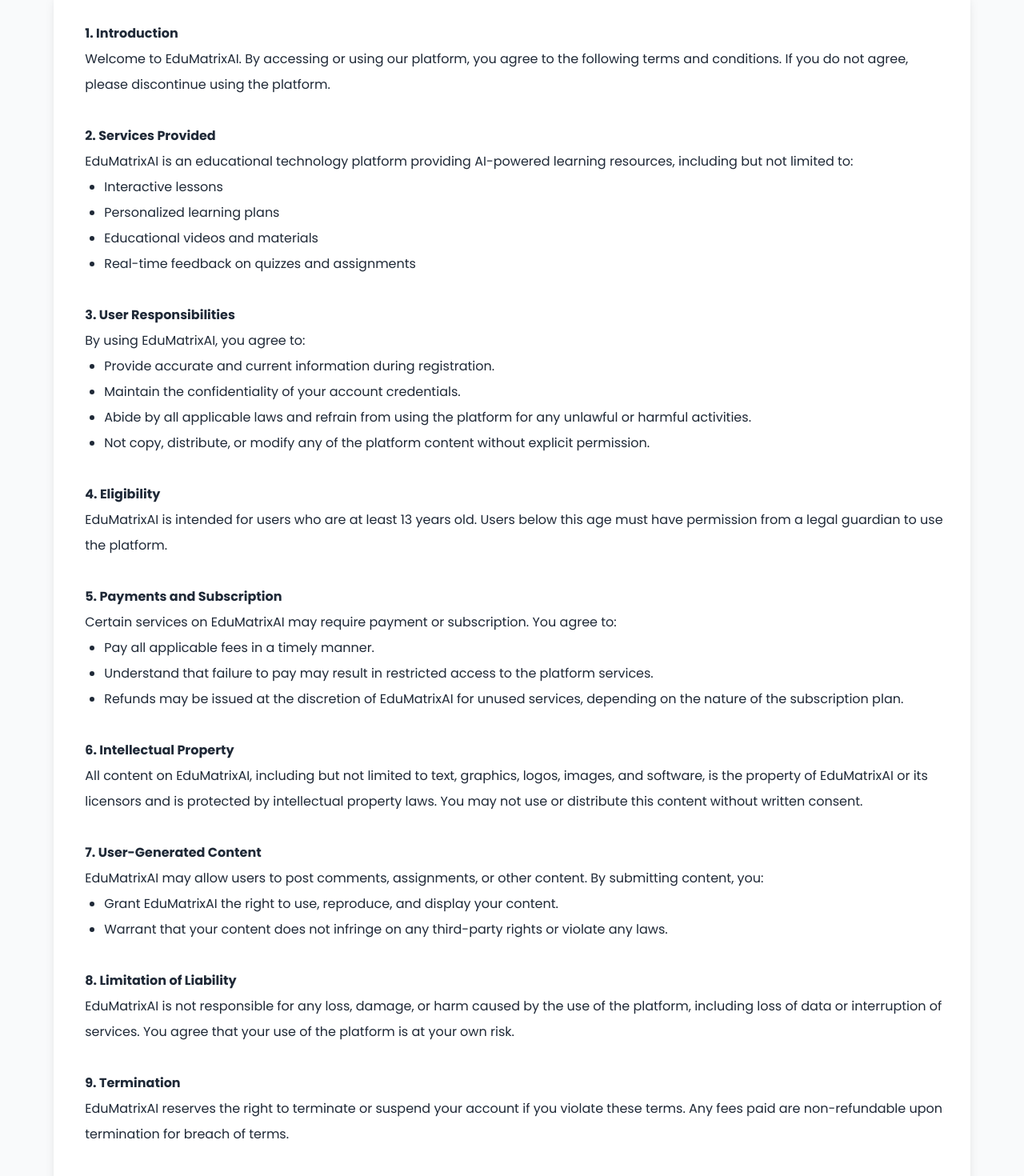
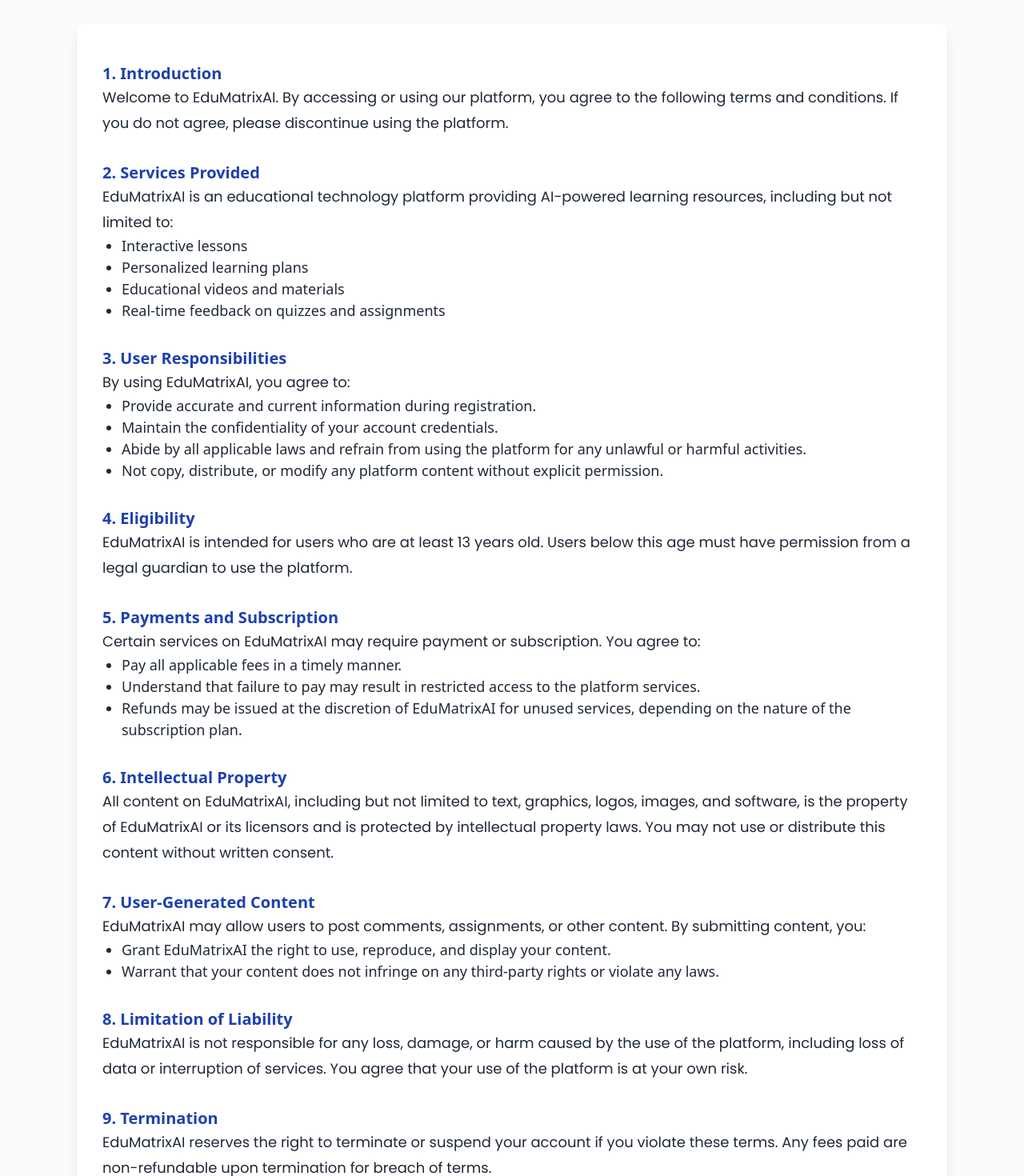
Before and after one commit to Darshan172003/EduMatrixAI, a Next.js app in the folder client/: page /policy in a window 1280 px wide. Shown: the part 202-1672 px from the top of the page at 80% size. Built offline with nearby package versions, Linux system fonts and the light colour scheme; no server answers.

Commit message:
Refactor About component and update content in Hero component

```diff
--- a/client/app/about/About.tsx
+++ b/client/app/about/About.tsx
@@ -3,61 +3,44 @@ import { styles } from "../styles/style";
 
 const About = () => {
   return (
-    <div className="text-black dark:text-white">
+    <div className="text-black dark:text-white bg-gray-50 dark:bg-gray-900 py-10">
+      <div className="w-[95%] 800px:w-[85%] m-auto text-center">
+        <h1 className={`${styles.title} 800px:!text-[45px] text-4xl font-bold`}>
+          What is <span className="text-transparent bg-clip-text bg-gradient-to-r from-blue-500 to-green-500">EduMatrixAI?</span>
+        </h1>
+        <br />
+        <p className="text-[18px] font-Poppins leading-8 text-gray-800 dark:text-gray-300">
+          Are you ready to take your programming skills to the next level? Look no further than EduMatrixAI, the premier programming community dedicated to helping new programmers achieve their goals and reach their full potential.
+        </p>
+      </div>
       <br />
-      <h1 className={`${styles.title} 800px:!text-[45px]`}>
-        What is <span className="text-gradient">EduMatrixAI?</span>
-      </h1>
 
-      <br />
-      <div className="w-[95%] 800px:w-[85%] m-auto">
-        <p className="text-[18px] font-Poppins">
-          Are you ready to take your programming skills to the next level? Look
-          no further than EduMatrixAI, the premier programming community dedicated
-          to helping new programmers achieve their goals and reach their full
-          potential.
-          <br />
-          <br />
-          As the founder and CEO of EduMatrixAI, I know firsthand the challenges
-          that come with learning and growing in the programming industry.
-          That&apos;s why I created EduMatrixAI &ndash; to provide new programmers
-          with the resources and support they need to succeed.
-          <br />
-          <br />
-          Our YouTube channel is a treasure trove of informative videos on
-          everything from programming basics to advanced techniques. But that&apos;s
-          just the beginning. Our affordable courses are designed to give you
-          the high-quality education you need to succeed in the industry,
-          without breaking the bank.
-          <br />
-          <br />
-          At EduMatrixAI, we believe that price should never be a barrier to
-          achieving your dreams. That&apos;s why our courses are priced low
-          &ndash; so that anyone, regardless of their financial situation, can
-          access the tools and knowledge they need to succeed.
-          <br />
-          <br />
-          But EduMatrixAI is more than just a community &ndash; we&apos;re a
-          family. Our supportive community of like-minded individuals is here
-          to help you every step of the way, whether you&apos;re just starting
-          out or looking to take your skills to the next level.
-          <br />
-          <br />
-          With EduMatrixAI by your side, there&apos;s nothing standing between you
-          and your dream job. Our courses and community will provide you with
-          the guidance, support, and motivation you need to unleash your full
-          potential and become a skilled programmer.
-          <br />
-          <br />
-          So what are you waiting for? Join the EduMatrixAI family today and let&apos;s
-          conquer the programming industry together! With our affordable
-          courses, informative videos, and supportive community, the sky&apos;s
-          the limit.
+      <div className="w-[95%] 800px:w-[70%] m-auto text-left">
+        <p className="text-[18px] font-Poppins leading-8 text-gray-800 dark:text-gray-300">
+          As the founder and CEO of EduMatrixAI, I know firsthand the challenges that come with learning and growing in the programming industry. That&apos;s why I created EduMatrixAI &ndash; to provide new programmers with the resources and support they need to succeed.
         </p>
         <br />
+        <p className="text-[18px] font-Poppins leading-8 text-gray-800 dark:text-gray-300">
+          Our YouTube channel is a treasure trove of informative videos on everything from programming basics to advanced techniques. But that&apos;s just the beginning. Our affordable courses are designed to give you the high-quality education you need to succeed in the industry, without breaking the bank.
+        </p>
         <br />
+        <p className="text-[18px] font-Poppins leading-8 text-gray-800 dark:text-gray-300">
+          At EduMatrixAI, we believe that price should never be a barrier to achieving your dreams. That&apos;s why our courses are priced low &ndash; so that anyone, regardless of their financial situation, can access the tools and knowledge they need to succeed.
+        </p>
         <br />
+        <p className="text-[18px] font-Poppins leading-8 text-gray-800 dark:text-gray-300">
+          But EduMatrixAI is more than just a community &ndash; we&apos;re a family. Our supportive community of like-minded individuals is here to help you every step of the way, whether you&apos;re just starting out or looking to take your skills to the next level.
+        </p>
+        <br />
+        <p className="text-[18px] font-Poppins leading-8 text-gray-800 dark:text-gray-300">
+          With EduMatrixAI by your side, there&apos;s nothing standing between you and your dream job. Our courses and community will provide you with the guidance, support, and motivation you need to unleash your full potential and become a skilled programmer.
+        </p>
+        <br />
+        <p className="text-[18px] font-Poppins leading-8 text-gray-800 dark:text-gray-300">
+          So what are you waiting for? Join the EduMatrixAI family today and let&apos;s conquer the programming industry together! With our affordable courses, informative videos, and supportive community, the sky&apos;s the limit.
+        </p>
       </div>
+      <br />
     </div>
   );
 };
--- a/client/app/policy/Policy.tsx
+++ b/client/app/policy/Policy.tsx
@@ -5,94 +5,105 @@ type Props = {};
 
 const Policy = (props: Props) => {
   return (
-    <div className="bg-gray-50 dark:bg-gray-900 min-h-screen">
-      <div className="w-[95%] 800px:w-[92%] m-auto py-8 text-black dark:text-white px-4">
-        <h1 className={`${styles.title} text-start pt-2 text-3xl font-bold text-blue-800 dark:text-blue-400`}>
-          Platform Terms and Conditions
+    <div className="bg-gray-50 dark:bg-gray-900 min-h-screen py-10">
+      <div className="w-[95%] 800px:w-[85%] m-auto">
+        <h1 className={`${styles.title} text-4xl font-bold text-center`}>
+          Platform <span className="text-transparent bg-clip-text bg-gradient-to-r from-blue-500 to-green-500">Terms and Conditions</span>
         </h1>
 
-        <div className="mt-6 bg-white dark:bg-gray-800 p-6 rounded-lg shadow-lg">
-          <ul style={{ listStyle: "unset", marginLeft: "15px" }}>
-            <p className="py-4 text-[16px] font-Poppins leading-8 whitespace-pre-line text-gray-800 dark:text-gray-300">
-              <strong>1. Introduction</strong>
         <br />
+        <div className="mt-8 bg-white dark:bg-gray-800 p-8 rounded-lg shadow-lg">
+          <ul className="list-none">
+            <li className="py-4">
+              <h2 className="text-xl font-semibold text-blue-800 dark:text-blue-400">1. Introduction</h2>
+              <p className="text-[18px] font-Poppins leading-8 text-gray-800 dark:text-gray-300">
                 Welcome to EduMatrixAI. By accessing or using our platform, you agree to the following terms and conditions. If you do not agree, please discontinue using the platform.
               </p>
+            </li>
 
-            <p className="py-4 text-[16px] font-Poppins leading-8 whitespace-pre-line text-gray-800 dark:text-gray-300">
-              <strong>2. Services Provided</strong>
-              <br />
+            <li className="py-4">
+              <h2 className="text-xl font-semibold text-blue-800 dark:text-blue-400">2. Services Provided</h2>
+              <p className="text-[18px] font-Poppins leading-8 text-gray-800 dark:text-gray-300">
                 EduMatrixAI is an educational technology platform providing AI-powered learning resources, including but not limited to:
-              <ul className="ml-6 list-disc">
+              </p>
+              <ul className="ml-6 list-disc text-[18px] text-gray-800 dark:text-gray-300">
                 <li>Interactive lessons</li>
                 <li>Personalized learning plans</li>
                 <li>Educational videos and materials</li>
                 <li>Real-time feedback on quizzes and assignments</li>
               </ul>
+            </li>
+
+            <li className="py-4">
+              <h2 className="text-xl font-semibold text-blue-800 dark:text-blue-400">3. User Responsibilities</h2>
+              <p className="text-[18px] font-Poppins leading-8 text-gray-800 dark:text-gray-300">
+                By using EduMatrixAI, you agree to:
               </p>
-
-            <p className="py-4 text-[16px] font-Poppins leading-8 whitespace-pre-line text-gray-800 dark:text-gray-300">
-              <strong>3. User Responsibilities</strong>
-              <br />
-              By using EduMatrixAI, you agree to:
-              <ul className="ml-6 list-disc">
+              <ul className="ml-6 list-disc text-[18px] text-gray-800 dark:text-gray-300">
                 <li>Provide accurate and current information during registration.</li>
                 <li>Maintain the confidentiality of your account credentials.</li>
                 <li>Abide by all applicable laws and refrain from using the platform for any unlawful or harmful activities.</li>
-                <li>Not copy, distribute, or modify any of the platform content without explicit permission.</li>
+                <li>Not copy, distribute, or modify any platform content without explicit permission.</li>
               </ul>
-            </p>
+            </li>
 
-            <p className="py-4 text-[16px] font-Poppins leading-8 whitespace-pre-line text-gray-800 dark:text-gray-300">
-              <strong>4. Eligibility</strong>
-              <br />
+            <li className="py-4">
+              <h2 className="text-xl font-semibold text-blue-800 dark:text-blue-400">4. Eligibility</h2>
+              <p className="text-[18px] font-Poppins leading-8 text-gray-800 dark:text-gray-300">
                 EduMatrixAI is intended for users who are at least 13 years old. Users below this age must have permission from a legal guardian to use the platform.
               </p>
+            </li>
 
-            <p className="py-4 text-[16px] font-Poppins leading-8 whitespace-pre-line text-gray-800 dark:text-gray-300">
-              <strong>5. Payments and Subscription</strong>
-              <br />
+            <li className="py-4">
+              <h2 className="text-xl font-semibold text-blue-800 dark:text-blue-400">5. Payments and Subscription</h2>
+              <p className="text-[18px] font-Poppins leading-8 text-gray-800 dark:text-gray-300">
                 Certain services on EduMatrixAI may require payment or subscription. You agree to:
-              <ul className="ml-6 list-disc">
+              </p>
+              <ul className="ml-6 list-disc text-[18px] text-gray-800 dark:text-gray-300">
                 <li>Pay all applicable fees in a timely manner.</li>
                 <li>Understand that failure to pay may result in restricted access to the platform services.</li>
                 <li>Refunds may be issued at the discretion of EduMatrixAI for unused services, depending on the nature of the subscription plan.</li>
               </ul>
-            </p>
+            </li>
 
-            <p className="py-4 text-[16px] font-Poppins leading-8 whitespace-pre-line text-gray-800 dark:text-gray-300">
-              <strong>6. Intellectual Property</strong>
-              <br />
+            <li className="py-4">
+              <h2 className="text-xl font-semibold text-blue-800 dark:text-blue-400">6. Intellectual Property</h2>
+              <p className="text-[18px] font-Poppins leading-8 text-gray-800 dark:text-gray-300">
                 All content on EduMatrixAI, including but not limited to text, graphics, logos, images, and software, is the property of EduMatrixAI or its licensors and is protected by intellectual property laws. You may not use or distribute this content without written consent.
               </p>
+            </li>
 
-            <p className="py-4 text-[16px] font-Poppins leading-8 whitespace-pre-line text-gray-800 dark:text-gray-300">
-              <strong>7. User-Generated Content</strong>
-              <br />
+            <li className="py-4">
+              <h2 className="text-xl font-semibold text-blue-800 dark:text-blue-400">7. User-Generated Content</h2>
+              <p className="text-[18px] font-Poppins leading-8 text-gray-800 dark:text-gray-300">
                 EduMatrixAI may allow users to post comments, assignments, or other content. By submitting content, you:
-              <ul className="ml-6 list-disc">
+              </p>
+              <ul className="ml-6 list-disc text-[18px] text-gray-800 dark:text-gray-300">
                 <li>Grant EduMatrixAI the right to use, reproduce, and display your content.</li>
                 <li>Warrant that your content does not infringe on any third-party rights or violate any laws.</li>
               </ul>
-            </p>
+            </li>
 
-            <p className="py-4 text-[16px] font-Poppins leading-8 whitespace-pre-line text-gray-800 dark:text-gray-300">
-              <strong>8. Limitation of Liability</strong>
-              <br />
+            <li className="py-4">
+              <h2 className="text-xl font-semibold text-blue-800 dark:text-blue-400">8. Limitation of Liability</h2>
+              <p className="text-[18px] font-Poppins leading-8 text-gray-800 dark:text-gray-300">
                 EduMatrixAI is not responsible for any loss, damage, or harm caused by the use of the platform, including loss of data or interruption of services. You agree that your use of the platform is at your own risk.
               </p>
+            </li>
 
-            <p className="py-4 text-[16px] font-Poppins leading-8 whitespace-pre-line text-gray-800 dark:text-gray-300">
-              <strong>9. Termination</strong>
-              <br />
+            <li className="py-4">
+              <h2 className="text-xl font-semibold text-blue-800 dark:text-blue-400">9. Termination</h2>
+              <p className="text-[18px] font-Poppins leading-8 text-gray-800 dark:text-gray-300">
                 EduMatrixAI reserves the right to terminate or suspend your account if you violate these terms. Any fees paid are non-refundable upon termination for breach of terms.
               </p>
+            </li>
 
-            <p className="py-4 text-[16px] font-Poppins leading-8 whitespace-pre-line text-gray-800 dark:text-gray-300">
-              <strong>10. Changes to Terms</strong>
-              <br />
+            <li className="py-4">
+              <h2 className="text-xl font-semibold text-blue-800 dark:text-blue-400">10. Changes to Terms</h2>
+              <p className="text-[18px] font-Poppins leading-8 text-gray-800 dark:text-gray-300">
                 EduMatrixAI reserves the right to modify these terms and conditions at any time. Changes will be communicated to users, and continued use of the platform constitutes acceptance of the revised terms.
               </p>
+            </li>
           </ul>
         </div>
       </div>
```
Lines whose indentation alone changed are shown as unchanged.
